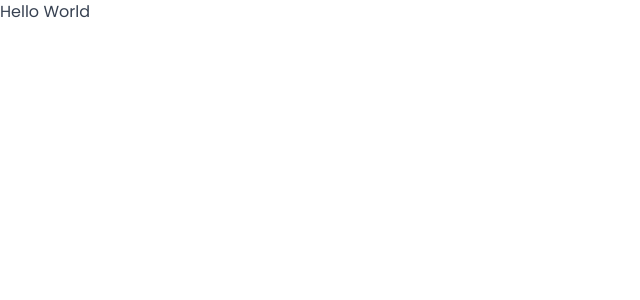
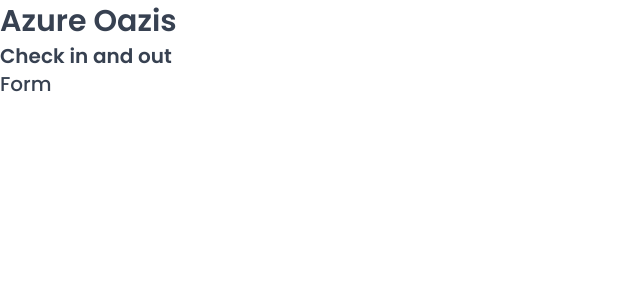
Before and after one commit to Martin-Andreev-288/azure-oasis, a React (Vite) app: page / in a window 1280 px wide. Shown: the top 300 px of the page, without its empty margins (0-640 px from the left). Built offline with nearby package versions, Linux system fonts and the light colour scheme; a web font is replaced by a local one.

Commit message:
Setup the heading styling swith the CSS styled components function

```diff
--- a/src/App.jsx
+++ b/src/App.jsx
@@ -1,10 +1,15 @@
 import GlobalStyles from "./styles/GlobalStyles";
+import Heading from "./ui/Heading";
 
 function App() {
   return (
     <>
       <GlobalStyles />
-      <div>Hello World</div>
+      <Heading as="h1">Azure Oazis</Heading>
+
+      <Heading as="h2">Check in and out</Heading>
+
+      <Heading as="h3">Form</Heading>
     </>
   );
 }
--- /dev/null
+++ b/src/ui/Heading.jsx
@@ -0,0 +1,33 @@
+import styled, { css } from "styled-components";
+// we must use this css helper function if we are creating a variable like this. See about css in the styled components documentation in case of need
+// const test = css`
+//   text-align: center;
+//   ${10 > 5 && "background-color: yellow"}
+// `;
+
+const Heading = styled.h1`
+  ${(props) =>
+    props.as === "h1" &&
+    css`
+      font-size: 3rem;
+      font-weight: 600;
+    `}
+
+  ${(props) =>
+    props.as === "h2" &&
+    css`
+      font-size: 2rem;
+      font-weight: 600;
+    `}
+
+    ${(props) =>
+    props.as === "h3" &&
+    css`
+      font-size: 2rem;
+      font-weight: 500;
+    `}
+
+  line-height: 1.4;
+`;
+
+export default Heading;
```
